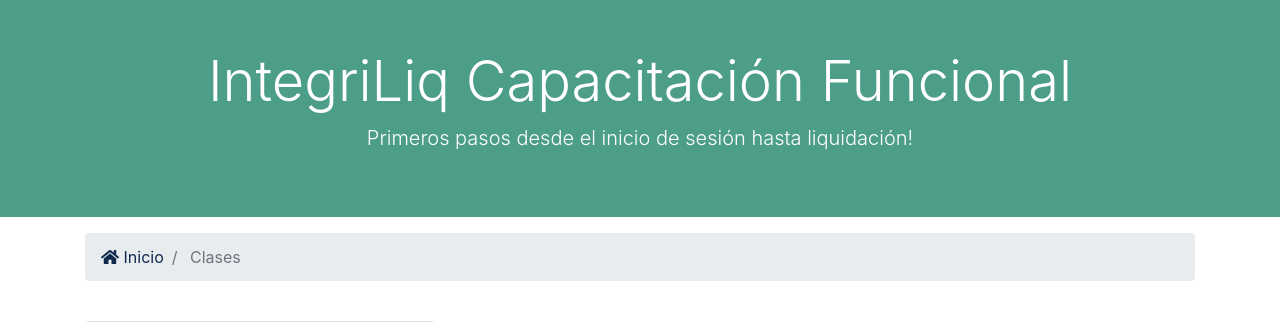
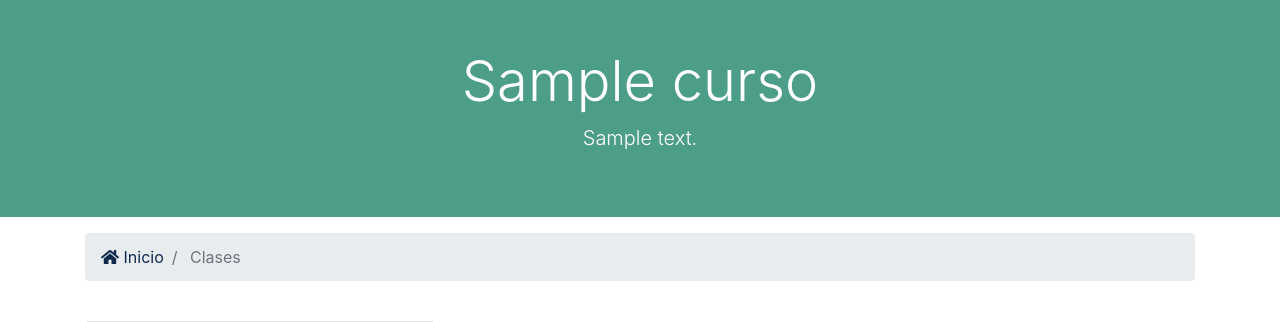
Before and after one commit to FedericoGregori/tcmcapacitacion, a Django app: page /cursos/1 in a window 1280 px wide. Shown: the part 145-467 px from the top of the page. Run offline with Django 3.2, Linux system fonts and the light colour scheme; tables that the repository leaves empty hold one stand-in row (values such as "Sample post"); grey boxes marked "Sample" are stand-in pictures; some libraries are stand-ins or nearby versions.

Commit message:
Fixed Dynamic Title Courses

```diff
--- a/cursos/views.py
+++ b/cursos/views.py
@@ -1,4 +1,4 @@
-from django.shortcuts import render
+from django.shortcuts import get_object_or_404, render
 
 from .models import Clase, Curso
 
@@ -12,7 +12,7 @@ def cursos(request):
 
 def curso(request, curso_id):
   clases = Clase.objects.order_by('list_date').filter(course_id=curso_id)
-  curso = Curso.objects.all()
+  curso = get_object_or_404(Curso, pk=curso_id)
 
   context = {
     'clases' : clases,
--- a/templates/cursos/clases.html
+++ b/templates/cursos/clases.html
@@ -10,8 +10,8 @@
     <div class="container">
       <div class="row text-center">
         <div class="col-md-12">
-          <h1 class="display-4">IntegriLiq Capacitación Funcional </h1>
-          <p class="lead">Primeros pasos desde el inicio de sesión hasta liquidación!</p>
+          <h1 class="display-4"> {{ curso.title }} </h1>
+          <p class="lead"> {{ curso.description }} </p>
         </div>
       </div>
     </div>
```
